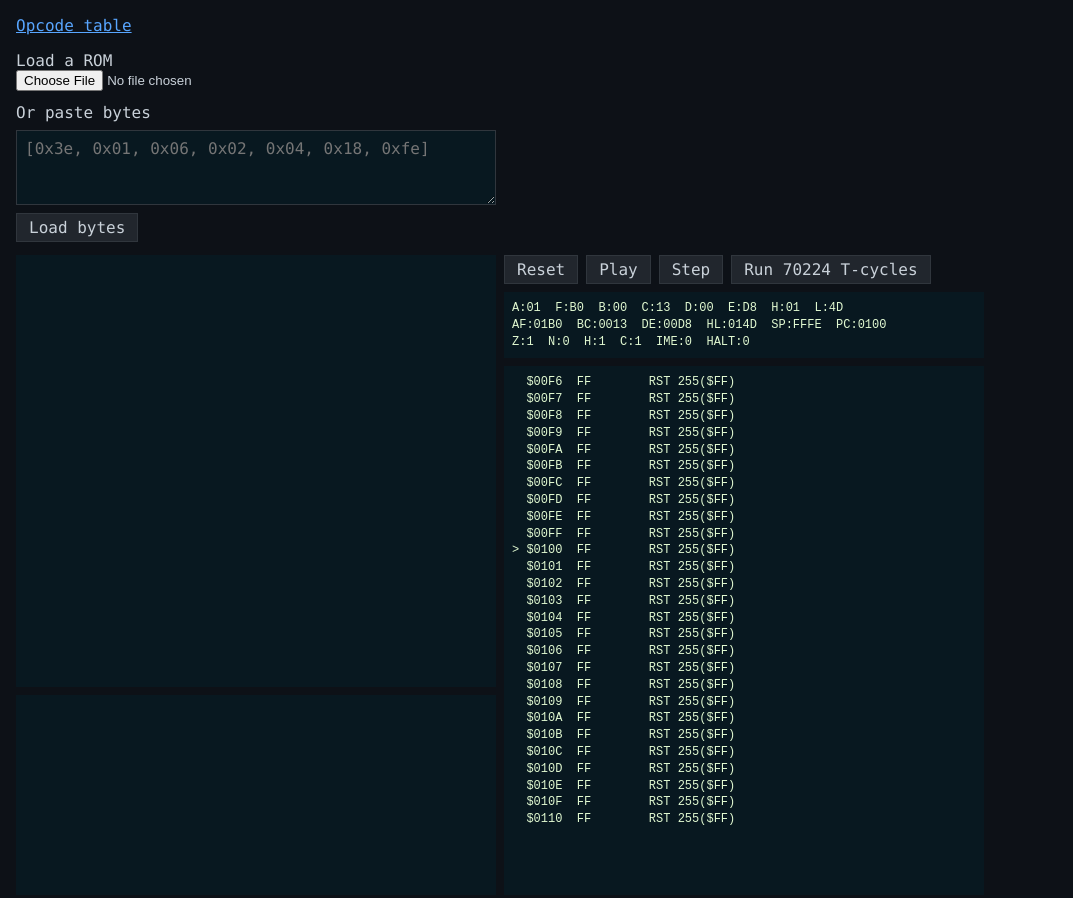
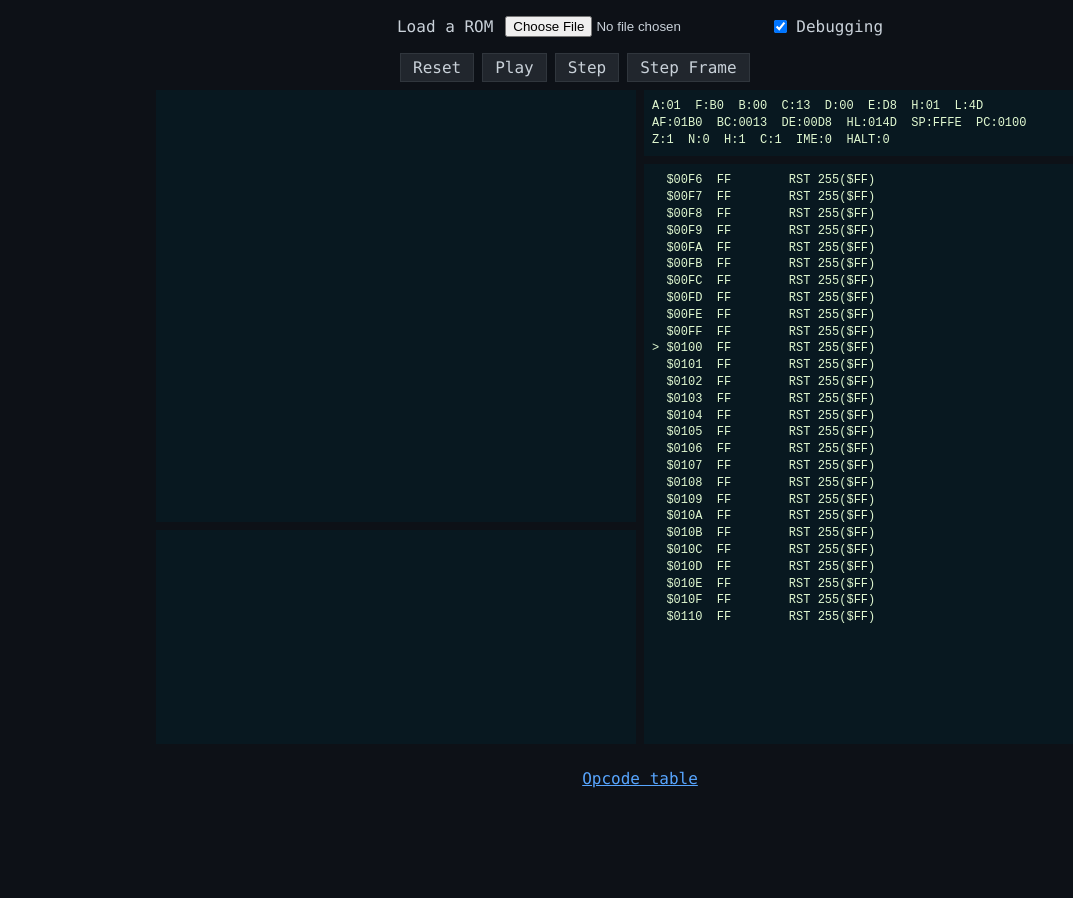
Before and after one commit to HenryHey/gb, a website built with Vite: page emu/index.html in a window 1280 px wide. Shown: the whole page, without its empty margins (0-1073 px from the left). After the commit the page ends 800 px from the top, so only its background shows below. Built offline with nearby package versions, Linux system fonts and the light colour scheme.

Commit message:
Fix web layout

```diff
--- a/emu/index.html
+++ b/emu/index.html
@@ -8,33 +8,36 @@
   </head>
 
   <body>
-    <p><a href="/opcodes.html">Opcode table</a></p>
-    <label for="rom">Load a ROM</label>
-    <input type="file" id="rom" accept=".gb,.gbc,.bin" />
-    <label for="bytes">Or paste bytes</label>
-    <textarea
-      id="bytes"
-      rows="3"
-      placeholder="[0x3e, 0x01, 0x06, 0x02, 0x04, 0x18, 0xfe]"
-    ></textarea>
-    <button type="button" id="load-bytes">Load bytes</button>
+    <div class="rom-bar">
+      <label for="rom">Load a ROM</label>
+      <input type="file" id="rom" accept=".gb,.gbc,.bin" />
+      <label class="control-label">
+        <input type="checkbox" id="debug-ui" checked />
+        Debugging
+      </label>
+    </div>
     <pre id="info"></pre>
+    <div class="controls">
+      <button type="button" id="reset">Reset</button>
+      <button type="button" id="play">Play</button>
+      <span class="controls-debug">
+        <button type="button" id="step">Step</button>
+        <button type="button" id="frame">Step Frame</button>
+      </span>
+    </div>
     <div class="row">
       <div class="screen-col">
         <canvas id="screen" width="160" height="144"></canvas>
         <pre id="debug"></pre>
       </div>
       <div class="debug-col">
-        <div class="controls">
-          <button type="button" id="reset">Reset</button>
-          <button type="button" id="play">Play</button>
-          <button type="button" id="step">Step</button>
-          <button type="button" id="frame">Run 70224 T-cycles</button>
-        </div>
         <pre id="regs"></pre>
         <pre id="code"></pre>
       </div>
     </div>
+    <footer class="footer">
+      <a href="/opcodes.html">Opcode table</a>
+    </footer>
     <script type="module" src="/src/main.js"></script>
   </body>
 </html>
--- a/emu/src/main.js
+++ b/emu/src/main.js
@@ -10,13 +10,19 @@ renderCpu(emu.cpu);
 let running = false;
 
 const input = document.querySelector('#rom');
-const bytesInput = document.querySelector('#bytes');
-const loadBytes = document.querySelector('#load-bytes');
 const resetBtn = document.querySelector('#reset');
 const playBtn = document.querySelector('#play');
 const stepBtn = document.querySelector('#step');
 const frameBtn = document.querySelector('#frame');
+const debugUi = document.querySelector('#debug-ui');
 const info = document.querySelector('#info');
+
+function syncDebugUi() {
+  document.body.classList.toggle('debug-ui', debugUi.checked);
+}
+
+syncDebugUi();
+debugUi.addEventListener('change', syncDebugUi);
 
 function setRunning(on) {
   running = on;
@@ -80,26 +86,6 @@ input.addEventListener('change', async () => {
   }
 });
 
-loadBytes.addEventListener('click', () => {
-  try {
-    const rom = parseByteArray(bytesInput.value);
-    info.textContent = '';
-    loadRom(rom);
-    log(`Loaded ${rom.length} byte${rom.length === 1 ? '' : 's'} (header skipped)`);
-    log(formatBytes(rom));
-  } catch (err) {
-    info.textContent = err.message;
-    log(err.message);
-  }
-});
-
-bytesInput.addEventListener('keydown', (e) => {
-  if (e.key === 'Enter' && (e.metaKey || e.ctrlKey)) {
-    e.preventDefault();
-    loadBytes.click();
-  }
-});
-
 resetBtn.addEventListener('click', () => {
   try {
     setRunning(false);
@@ -150,44 +136,6 @@ frameBtn.addEventListener('click', () => {
     renderCpu(emu.cpu);
   }
 });
-
-/** Accept a JS array (`[0x3e, 0x01]`) or a hex dump (`3e 01 06`). */
-function parseByteArray(text) {
-  const src = text.trim();
-  if (!src) throw new Error('No bytes entered');
-
-  if (src.startsWith('[')) {
-    const jsonish = src.replace(/0x([0-9a-fA-F]+)/gi, (_, h) => String(parseInt(h, 16)));
-    let arr;
-    try {
-      arr = JSON.parse(jsonish);
-    } catch {
-      throw new Error('Invalid byte array');
-    }
-    if (!Array.isArray(arr) || arr.length === 0) {
-      throw new Error('Byte array is empty');
-    }
-    if (!arr.every((n) => Number.isInteger(n) && n >= 0 && n <= 255)) {
-      throw new Error('Byte array must contain integers 0–255');
-    }
-    return new Uint8Array(arr);
-  }
-
-  const tokens = src.replace(/,/g, ' ').split(/\s+/).filter(Boolean);
-  const bytes = tokens.map((tok) => {
-    const hex = tok.replace(/^0x/i, '');
-    if (!/^[0-9a-fA-F]{1,2}$/.test(hex)) {
-      throw new Error(`Invalid byte: ${tok}`);
-    }
-    return parseInt(hex, 16);
-  });
-  if (!bytes.length) throw new Error('No bytes entered');
-  return new Uint8Array(bytes);
-}
-
-function formatBytes(rom) {
-  return '[' + [...rom].map((b) => '0x' + b.toString(16).padStart(2, '0')).join(', ') + ']';
-}
 
 function blit(fb) {
   const canvas = document.querySelector('#screen');
--- a/emu/src/style.css
+++ b/emu/src/style.css
@@ -1,31 +1,147 @@
+html {
+  height: 100%;
+  overflow: hidden;
+}
+
 body {
   font-family: ui-monospace, SFMono-Regular, Menlo, monospace;
   background: #0d1117;
   color: #c9d1d9;
-  margin: 16px;
+  height: 100%;
+  margin: 0;
+  padding: 16px;
+  box-sizing: border-box;
+  overflow: hidden;
+  display: flex;
+  flex-direction: column;
+  align-items: center;
 }
 
 a {
   color: #58a6ff;
 }
 
+.rom-bar {
+  display: flex;
+  align-items: center;
+  justify-content: center;
+  flex-wrap: wrap;
+  gap: 12px;
+  margin-bottom: 8px;
+  flex: none;
+}
+
+.rom-bar > label[for='rom'] {
+  display: inline;
+  margin: 0;
+}
+
+.footer {
+  position: fixed;
+  left: 0;
+  right: 0;
+  bottom: 0;
+  padding: 12px 16px;
+  text-align: center;
+  background: #0d1117;
+}
+
+body:not(.debug-ui) .footer {
+  display: none;
+}
+
+.controls {
+  display: flex;
+  flex-wrap: nowrap;
+  align-items: center;
+  gap: 8px;
+  width: 480px;
+  margin: 8px auto;
+  flex: none;
+}
+
+.control-label {
+  display: inline-flex;
+  align-items: center;
+  gap: 6px;
+  margin: 0;
+  cursor: pointer;
+  white-space: nowrap;
+}
+
+.controls-debug {
+  display: inline-flex;
+  align-items: center;
+  gap: 8px;
+}
+
 .row {
-  display: flex;
-  gap: 8px;
+  display: grid;
+  grid-template-columns: 480px 480px;
+  column-gap: 8px;
+  row-gap: 8px;
+  grid-template-areas: 'screen debug';
+  align-items: start;
+  width: fit-content;
+  margin-inline: auto;
+  flex: none;
+}
+
+body.debug-ui .row {
+  flex: 1;
+  min-height: 0;
   align-items: stretch;
+  overflow: hidden;
+  padding-bottom: 40px;
+  box-sizing: border-box;
+}
+
+body:not(.debug-ui) .row {
+  grid-template-columns: 480px;
+  grid-template-areas: 'screen';
+}
+
+body:not(.debug-ui) .debug-col,
+body:not(.debug-ui) #debug,
+body:not(.debug-ui) .controls-debug {
+  display: none;
+}
+
+#info {
+  margin: 0;
+  min-height: 0;
+  flex: none;
+}
+
+#info:empty {
+  display: none;
 }
 
 .screen-col {
+  grid-area: screen;
   display: flex;
   flex-direction: column;
   gap: 8px;
   width: 480px;
+  min-height: 0;
+  overflow: hidden;
+}
+
+.debug-col {
+  grid-area: debug;
+  display: flex;
+  flex-direction: column;
+  gap: 8px;
+  width: 480px;
+  min-height: 0;
+  overflow: hidden;
 }
 
 canvas {
   display: block;
   width: 480px;
   height: 432px;
+  flex: none;
   image-rendering: pixelated;
   background: #081820;
 }
@@ -33,19 +149,6 @@ canvas {
 label {
   display: block;
   margin-top: 12px;
-}
-
-#bytes {
-  display: block;
-  width: 480px;
-  margin: 8px 0;
-  padding: 8px;
-  box-sizing: border-box;
-  font: inherit;
-  background: #081820;
-  color: #e0f8d0;
-  border: 1px solid #30363d;
-  resize: vertical;
 }
 
 button {
@@ -61,19 +164,6 @@ button:hover {
   background: #30363d;
 }
 
-.debug-col {
-  display: flex;
-  flex-direction: column;
-  gap: 8px;
-  width: 480px;
-}
-
-.controls {
-  display: flex;
-  flex-wrap: wrap;
-  gap: 8px;
-}
-
 #regs,
 #debug,
 #code {
@@ -84,6 +174,7 @@ button:hover {
   color: #e0f8d0;
   font-size: 12px;
   line-height: 1.4;
+  overflow: hidden;
 }
 
 #regs {
@@ -92,8 +183,8 @@ button:hover {
 }
 
 #debug {
-  height: 200px;
-  overflow: auto;
+  flex: 1;
+  min-height: 0;
   white-space: pre-wrap;
   word-break: break-all;
 }
@@ -101,6 +192,5 @@ button:hover {
 #code {
   flex: 1;
   min-height: 0;
-  overflow: auto;
   white-space: pre;
 }
```
